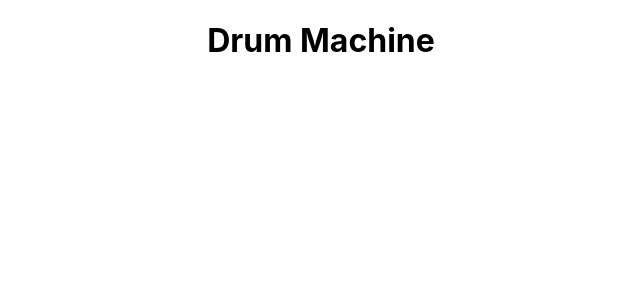
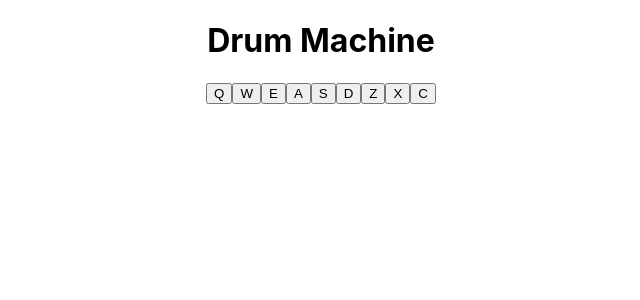
Before and after one commit to hewhodevs/drum-machine, a React (Create React App) app: page / in a window 1280 px wide. Shown: the top 300 px of the page, without its empty margins (319-959 px from the left). Built offline with nearby package versions, Linux system fonts and the light colour scheme.

Commit message:
added drum-pad buttons, 5/8 FCC tests passed

```diff
--- a/src/Components/DrumMachine.jsx
+++ b/src/Components/DrumMachine.jsx
@@ -1,4 +1,4 @@
-import React from 'react';
+import React from "react";
 
 class DrumMachine extends React.Component {
   constructor(props) {
@@ -21,7 +21,78 @@ class DrumMachine extends React.Component {
       <div className="Drum-Machine">
         <h1>Drum Machine</h1>
         <div id="display">
-
+          <button id="heater 1" className="drum-pad">
+            Q{" "}
+            <audio
+              className="clip"
+              id="Q"
+              src="https://s3.amazonaws.com/freecodecamp/drums/Heater-1.mp3"
+            ></audio>
+          </button>
+          <button id="heater 2" className="drum-pad">
+            W
+            <audio
+              className="clip"
+              id="W"
+              src="https://s3.amazonaws.com/freecodecamp/drums/Heater-2.mp3"
+            ></audio>
+          </button>
+          <button id="heater 3" className="drum-pad">
+            E
+            <audio
+              className="clip"
+              id="E"
+              src="https://s3.amazonaws.com/freecodecamp/drums/Heater-3.mp3"
+            ></audio>
+          </button>
+          <button id="heater 4" className="drum-pad">
+            A
+            <audio
+              className="clip"
+              id="A"
+              src="https://s3.amazonaws.com/freecodecamp/drums/Heater-4_1.mp3"
+            ></audio>
+          </button>
+          <button id="clap" className="drum-pad">
+            S
+            <audio
+              className="clip"
+              id="S"
+              src="https://s3.amazonaws.com/freecodecamp/drums/Heater-6.mp3"
+            ></audio>
+          </button>
+          <button id="open HH" className="drum-pad">
+            D
+            <audio
+              className="clip"
+              id="D"
+              src="https://s3.amazonaws.com/freecodecamp/drums/Dsc_Oh.mp3"
+            ></audio>
+          </button>
+          <button id="kick n hat" className="drum-pad">
+            Z
+            <audio
+              className="clip"
+              id="Z"
+              src="https://s3.amazonaws.com/freecodecamp/drums/Kick_n_Hat.mp3"
+            ></audio>
+          </button>
+          <button id="kick" className="drum-pad">
+            X
+            <audio
+              className="clip"
+              id="X"
+              src="https://s3.amazonaws.com/freecodecamp/drums/RP4_KICK_1.mp3"
+            ></audio>
+          </button>
+          <button id="closed HH" className="drum-pad">
+            C
+            <audio
+              className="clip"
+              id="C"
+              src="https://s3.amazonaws.com/freecodecamp/drums/Cev_H2.mp3"
+            ></audio>
+          </button>
         </div>
       </div>
     );
```
